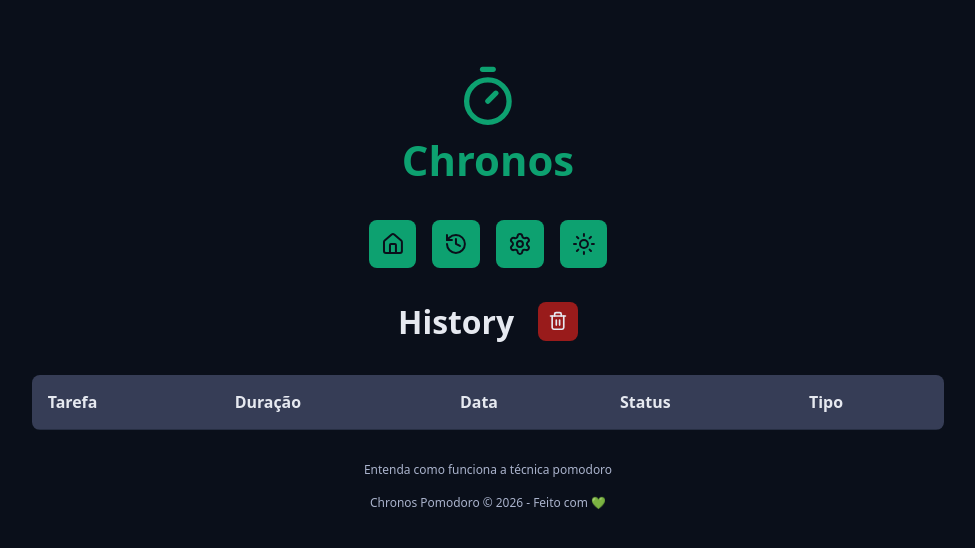
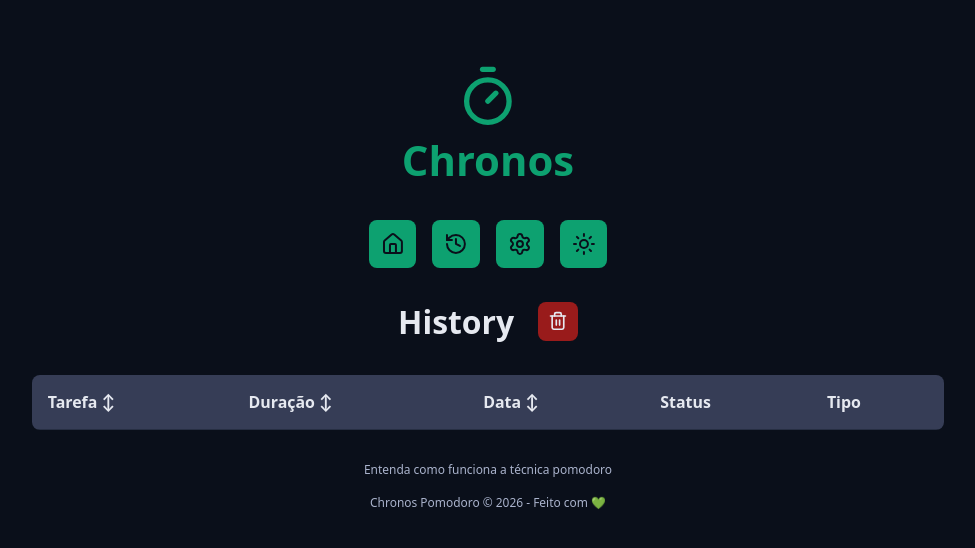
Before and after one commit to GuilhermeDGDEV/chronos-pomodoro, a React (Vite) app: page /history in a window 1280 px wide. Shown: the top 548 px of the page, without its empty margins (152-1127 px from the left). Built offline with nearby package versions, Linux system fonts and the light colour scheme.

Commit message:
Reordenando a tabela do histórico ao clicar na th

```diff
--- a/src/pages/History/index.tsx
+++ b/src/pages/History/index.tsx
@@ -8,9 +8,40 @@
 
 import styles from './styles.module.css';
 import { getTaskStatus } from '../../utils/getTaskStatus';
+import { sortTasks, type SortTasksOptions } from '../../utils/sortTasks';
+import { useState } from 'react';
 
 export function History() {
+  const taskTypeDictionary = {
+    workTime: 'Foco',
+    shortBreakTime: 'Descanso curto',
+    longBreakTime: 'Descanso longo',
+  };
+
   const { state } = useTaskContext();
+  const [sortTasksOptions, setSortTasksOptions] = useState<SortTasksOptions>(
+    () => {
+      return {
+        tasks: sortTasks({ tasks: state.tasks }),
+        field: 'startDate',
+        direction: 'desc',
+      };
+    },
+  );
+
+  function handleSortTasks({ field }: Pick<SortTasksOptions, 'field'>) {
+    const newDirection = sortTasksOptions.direction === 'desc' ? 'asc' : 'desc';
+
+    setSortTasksOptions({
+      tasks: sortTasks({
+        direction: newDirection,
+        tasks: sortTasksOptions.tasks,
+        field,
+      }),
+      direction: newDirection,
+      field,
+    });
+  }
 
   return (
     <MainTemplate>
@@ -32,22 +63,37 @@
           <table>
             <thead>
               <tr>
-                <th>Tarefa</th>
-                <th>Duração</th>
-                <th>Data</th>
+                <th
+                  onClick={() => handleSortTasks({ field: 'name' })}
+                  className={styles.thSort}
+                >
+                  Tarefa ↕
+                </th>
+                <th
+                  onClick={() => handleSortTasks({ field: 'duration' })}
+                  className={styles.thSort}
+                >
+                  Duração ↕
+                </th>
+                <th
+                  onClick={() => handleSortTasks({ field: 'startDate' })}
+                  className={styles.thSort}
+                >
+                  Data ↕
+                </th>
                 <th>Status</th>
                 <th>Tipo</th>
               </tr>
             </thead>
             <tbody>
-              {state.tasks.map(task => {
+              {sortTasksOptions.tasks.map(task => {
                 return (
                   <tr key={task.id}>
                     <td>{task.name}</td>
                     <td>{task.duration}min</td>
                     <td>{formatDate(task.startDate)}</td>
                     <td>{getTaskStatus(task, state.activeTask)}</td>
-                    <td>{task.type}</td>
+                    <td>{taskTypeDictionary[task.type]}</td>
                   </tr>
                 );
               })}
--- a/src/pages/History/styles.module.css
+++ b/src/pages/History/styles.module.css
@@ -35,3 +35,12 @@
   text-align: left;
   padding: 1.6rem;
 }
+
+.thSort {
+  cursor: pointer;
+  transition: all 0.1s ease-in-out;
+}
+
+.thSort:hover {
+  filter: brightness(80%);
+}
--- /dev/null
+++ b/src/utils/sortTasks.ts
@@ -0,0 +1,36 @@
+import type { TaskModel } from '../models/TaskModel';
+
+export type SortTasksOptions = {
+  tasks: TaskModel[];
+  direction?: 'asc' | 'desc';
+  field?: keyof TaskModel;
+};
+
+export function sortTasks({
+  field = 'startDate',
+  direction = 'desc',
+  tasks = [],
+}: SortTasksOptions): TaskModel[] {
+  return [...tasks].sort((a, b) => {
+    const aValue = a[field];
+    const bValue = b[field];
+
+    if (aValue === null && bValue === null) return 0;
+
+    if (aValue === null) return 1;
+
+    if (bValue === null) return -1;
+
+    if (typeof aValue === 'number' && typeof bValue === 'number') {
+      return direction === 'asc' ? aValue - bValue : bValue - aValue;
+    }
+
+    if (typeof aValue === 'string' && typeof bValue === 'string') {
+      return direction === 'asc'
+        ? aValue.localeCompare(bValue)
+        : bValue.localeCompare(aValue);
+    }
+
+    return 0;
+  });
+}
```
